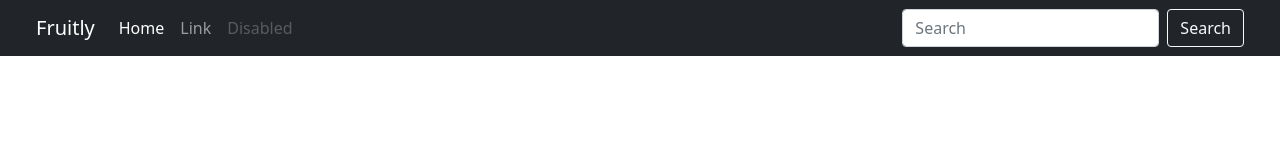
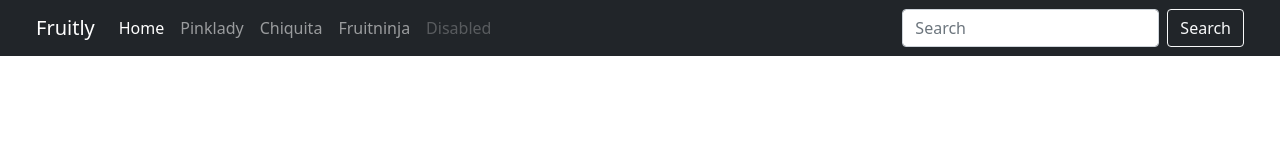
Before and after one commit to Lauke/bootstrap-excercise, a plain HTML site: page carousel.html in a window 1280 px wide. Drawn offline with nearby package versions, Linux system fonts and the light colour scheme.

Commit message:
added links

```diff
--- a/carousel.html
+++ b/carousel.html
@@ -17,20 +17,30 @@
 <body>
 
   <div class="container mw-100">
+
+    <!-- NAVBAR -->
     <div class="row">
       <nav class="navbar navbar-expand-lg navbar-dark bg-dark">
         <div class="container-fluid">
           <a class="navbar-brand" href="#">Fruitly</a>
-          <button class="navbar-toggler" type="button" data-bs-toggle="collapse" data-bs-target="#navbarSupportedContent" aria-controls="navbarSupportedContent" aria-expanded="false" aria-label="Toggle navigation">
+          <button class="navbar-toggler" type="button" data-bs-toggle="collapse"
+            data-bs-target="#navbarSupportedContent" aria-controls="navbarSupportedContent" aria-expanded="false"
+            aria-label="Toggle navigation">
             <span class="navbar-toggler-icon"></span>
           </button>
           <div class="collapse navbar-collapse" id="navbarSupportedContent">
             <ul class="navbar-nav me-auto mb-2 mb-lg-0">
               <li class="nav-item">
-                <a class="nav-link active" aria-current="page" href="#">Home</a>
+                <a class="nav-link active" aria-current="page" href="https://lauke.github.io/bootstrap-exercise/">Home</a>
               </li>
               <li class="nav-item">
-                <a class="nav-link" href="#">Link</a>
+                <a class="nav-link" href="#">Pinklady</a>
+              </li>
+              <li class="nav-item">
+                <a class="nav-link" href="#">Chiquita</a>
+              </li>
+              <li class="nav-item">
+                <a class="nav-link" href="#">Fruitninja</a>
               </li>
               <li class="nav-item">
                 <a class="nav-link disabled" href="#" tabindex="-1" aria-disabled="true">Disabled</a>
@@ -44,16 +54,20 @@
         </div>
       </nav>
     </div>
+
+    <!-- ENDING NAVBAR -->
+
   </div>
 
   <!-- Optional JavaScript -->
   <!-- jQuery first, then Popper.js, then Bootstrap JS -->
   <script src="https://cdnjs.cloudflare.com/ajax/libs/popper.js/1.14.7/umd/popper.min.js"
-integrity="sha384-UO2eT0CpHqdSJQ6hJty5KVphtPhzWj9WO1clHTMGa3JDZwrnQq4sF86dIHNDz0W1"
-crossorigin="anonymous"></script>
+    integrity="sha384-UO2eT0CpHqdSJQ6hJty5KVphtPhzWj9WO1clHTMGa3JDZwrnQq4sF86dIHNDz0W1" crossorigin="anonymous">
+  </script>
   <script src="https://stackpath.bootstrapcdn.com/bootstrap/4.3.1/js/bootstrap.min.js"
-integrity="sha384-JjSmVgyd0p3pXB1rRibZUAYoIIy6OrQ6VrjIEaFf/nJGzIxFDsf4x0xIM+B07jRM"
-crossorigin="anonymous"></script>
+    integrity="sha384-JjSmVgyd0p3pXB1rRibZUAYoIIy6OrQ6VrjIEaFf/nJGzIxFDsf4x0xIM+B07jRM" crossorigin="anonymous">
+  </script>
 
 </body>
+
 </html>
```
Lines whose indentation alone changed are shown as unchanged.
